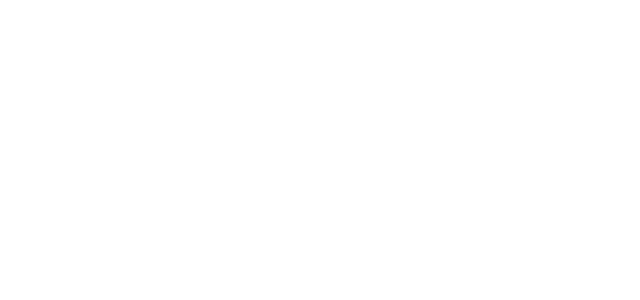
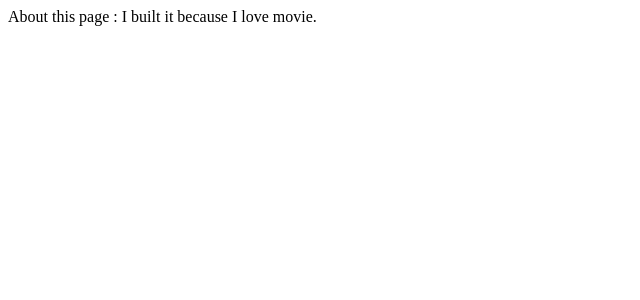
Before and after one commit to mireu-san/movie-app, a React (Create React App) app: page / in a window 1280 px wide. Shown: the top 300 px of the page, without its empty margins (0-640 px from the left). Built offline with nearby package versions, Linux system fonts and the light colour scheme.

Commit message:
#03.20 initial way - composing a component [link and path of its route]

```diff
--- a/src/App.js
+++ b/src/App.js
@@ -6,15 +6,8 @@ import About from "./routes/About";
 function App() {
   return (
   <HashRouter>
-    <Route path="/home">
-      <h1>Home</h1>
-    </Route>
-    <Route path="/introduction">
-      <h1>Introduction</h1>
-    </Route>
-    <Route path="/about">
-      <h1>About</h1>
-      </Route>
+    <Route path="/" exact={true} component={Home} />
+    <Route path="/about" component={About} />
   </HashRouter>
   );
 }
```
